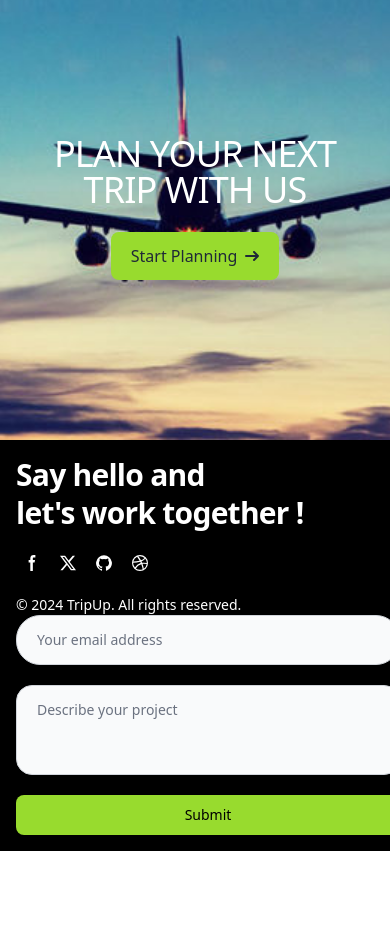
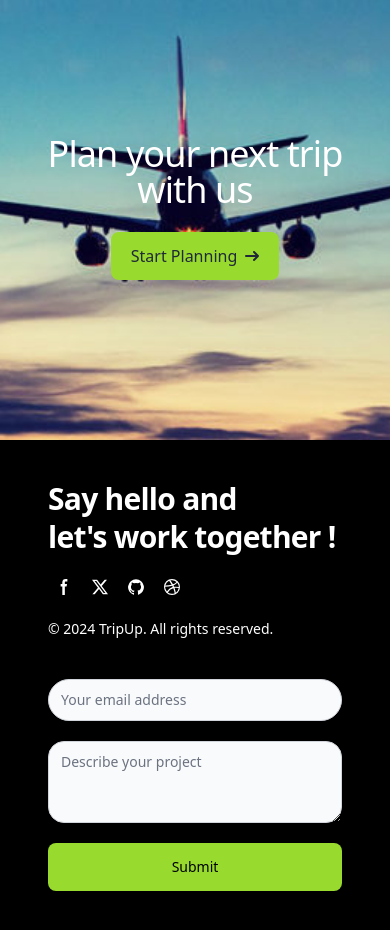
Before and after one commit to Phithatsanan/TripUp, a React (Vite) app in the folder tripup-frontend/: page / in a window 390 px wide. Shown: the part 1140-2070 px from the top of the page. Before the commit the page ends 1991 px from the top, so only its background shows below. Built offline with nearby package versions, Linux system fonts and the light colour scheme; the HTML template or start-up script is replaced by a standard one.

Commit message:
update home and footer

```diff
--- a/tripup-frontend/src/components/Footer.tsx
+++ b/tripup-frontend/src/components/Footer.tsx
@@ -3,7 +3,7 @@
 export default function Footer() {
     return (
         <>
-            <footer className=" bg-black shadow sm:flex sm:items-center sm:justify-between p-4 sm:p-6 xl:py-10 xl:px-20 dark:bg-gray-800 antialiased">
+            <footer className=" bg-black shadow  sm:flex sm:items-center sm:justify-between py-10 px-12 sm:py-8 sm:px-16 xl:py-10 xl:px-20 dark:bg-gray-800 antialiased">
 
 
                 <div className="">
@@ -54,19 +54,17 @@ export default function Footer() {
                         &copy; 2024 <a href="https://tripingup.vercel.app/" className="hover:underline" target="_blank">TripUp</a>. All rights reserved.
                     </p>
                 </div>
-                <div className=" min-w-96 ">
+                <div className="min-w-60  lg:min-w-96 ">
                     {/* <p className="mb-4 lg:mb-16 text-3xl font-semibold tracking-tight leading-tight text-white  md:text-4xl">Say hello and<br /> let's work together !</p> */}
 
-
-
-                    <form className="max-w-md mx-auto">
+                    <form className="max-w-md mx-auto mt-10 sm:mt-0  ">
                         <div className="relative z-0 w-full mb-5 group">
-                            <input type="search" id="default-search" className="block w-full p-3.5 ps-5 text-sm text-gray-900 border border-gray-300 rounded-3xl bg-gray-50 focus:ring-[#98DB2E] focus:border-[#98DB2E] dark:bg-gray-700 dark:border-gray-600 dark:placeholder-gray-400 dark:text-white dark:focus:ring-blue-500 dark:focus:border-blue-500" placeholder="Your email address" required />
+                            <input type="search" id="default-search" className="block w-full p-2.5  xl:p-3.5 xl:ps-5 ps-3 text-sm text-gray-900 border border-gray-300 rounded-3xl bg-gray-50 focus:ring-[#98DB2E] focus:border-[#98DB2E] dark:bg-gray-700 dark:border-gray-600 dark:placeholder-gray-400 dark:text-white dark:focus:ring-blue-500 dark:focus:border-blue-500" placeholder="Your email address" required />
                         </div>
                         <div className="relative z-0 w-full mb-5 group">
-                            <textarea rows={3} id="default-search" className="block w-full p-3.5 ps-5 text-sm text-gray-900 border border-gray-300 rounded-2xl bg-gray-50 focus:ring-[#98DB2E] focus:border-[#98DB2E] dark:bg-gray-700 dark:border-gray-600 dark:placeholder-gray-400 dark:text-white dark:focus:ring-blue-500 dark:focus:border-blue-500" placeholder="Describe your project" required />
+                            <textarea rows={3} id="default-search" className="block w-full p-2.5 ` xl:p-3.5 xl:ps-5 ps-3 text-sm text-gray-900 border border-gray-300 rounded-2xl bg-gray-50 focus:ring-[#98DB2E] focus:border-[#98DB2E] dark:bg-gray-700 dark:border-gray-600 dark:placeholder-gray-400 dark:text-white dark:focus:ring-blue-500 dark:focus:border-blue-500" placeholder="Describe your project" required />
                         </div>
-                        <button type="submit" className="text-black bg-[#98DB2E]  hover:bg-[#99db2eca]   font-medium rounded-lg text-sm w-full sm:w-auto px-5 py-2.5 text-center ">Submit</button>
+                        <button type="submit" className="text-black bg-[#98DB2E]  hover:bg-[#99db2eca]   font-medium rounded-lg text-sm w-full sm:w-auto px-5 py-3.5  text-center ">Submit</button>
                     </form>
 
                 </div>
--- a/tripup-frontend/src/pages/Home.tsx
+++ b/tripup-frontend/src/pages/Home.tsx
@@ -72,7 +72,7 @@ export default function Home() {
         </section>
 
         <div className=" py-40 px-10 md:px-20 sm:py-50 bg-center  bg-cover bg-[url('/src/assets/plane.jpeg')]" >
-          <h1 className=" text-4xl text-center  font-medium leading-none tracking-tight text-white md:text-5xl lg:text-6xl dark:text-white mb-6">PLAN YOUR NEXT TRIP WITH US</h1>
+          <h1 className=" text-4xl text-center font-medium leading-none tracking-tight text-white md:text-5xl lg:text-6xl dark:text-white mb-6">Plan your next trip with us</h1>
 
           {/* <p className="mb-6 text-lg font-normal text-white lg:text-xl text-center dark:text-gray-400">Here at TripUp we focus on markets where technology, innovation, and capital can unlock long-term value and drive economic growth.</p> */}
           <div className='flex justify-center'>
--- a/tripup-frontend/vite.config.ts
+++ b/tripup-frontend/vite.config.ts
@@ -5,7 +5,7 @@ import react from '@vitejs/plugin-react'
 export default defineConfig({
   plugins: [react()],
   server: {
-    host: 'localhost',
+    host: '192.168.1.50',
   },
   resolve: {
     alias: {
```
